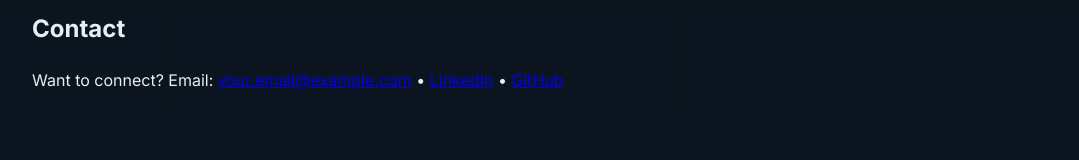
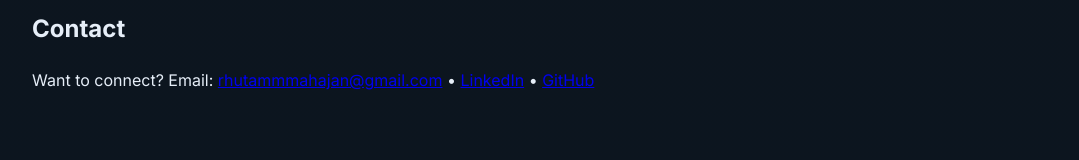
Before and after one commit to Rhutam03/rhutam.github.io, a plain HTML site: page index.html in a window 1280 px wide. Shown: the part 2048-2208 px from the top of the page, without its empty margins (90-1169 px from the left). Drawn offline with Linux system fonts and the light colour scheme.

Commit message:
Add to main branch

```diff
--- a/index.html
+++ b/index.html
@@ -107,7 +107,7 @@
     <section id="contact" class="section light">
       <div class="container">
         <h2>Contact</h2>
-        <p>Want to connect? Email: <a href="mailto:your.email@example.com">your.email@example.com</a> • <a href="https://www.linkedin.com/in/yourprofile" target="_blank">LinkedIn</a> • <a href="https://github.com/Rhutam03" target="_blank">GitHub</a></p>
+        <p>Want to connect? Email: <a href="mailto:rhutammmahajan@gmail.com">rhutammmahajan@gmail.com</a> • <a href="https://www.linkedin.com/in/rhutammahajan/" target="_blank">LinkedIn</a> • <a href="https://github.com/Rhutam03" target="_blank">GitHub</a></p>
       </div>
     </section>
   </main>
```
Also changed, not shown: 2 other files.
